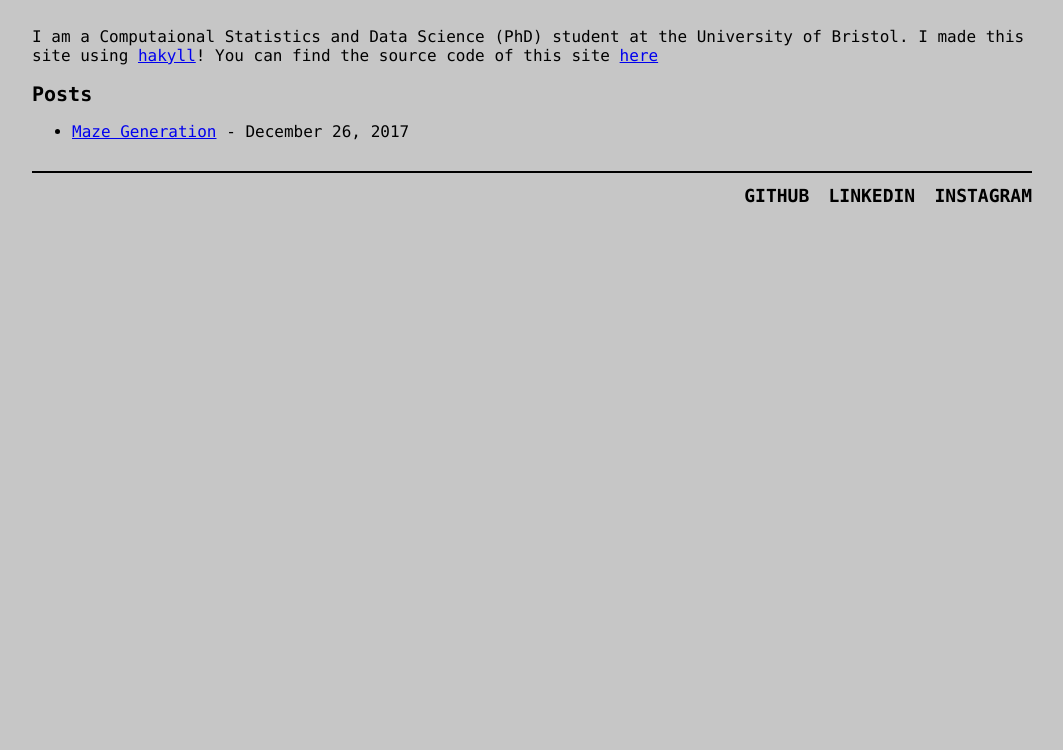
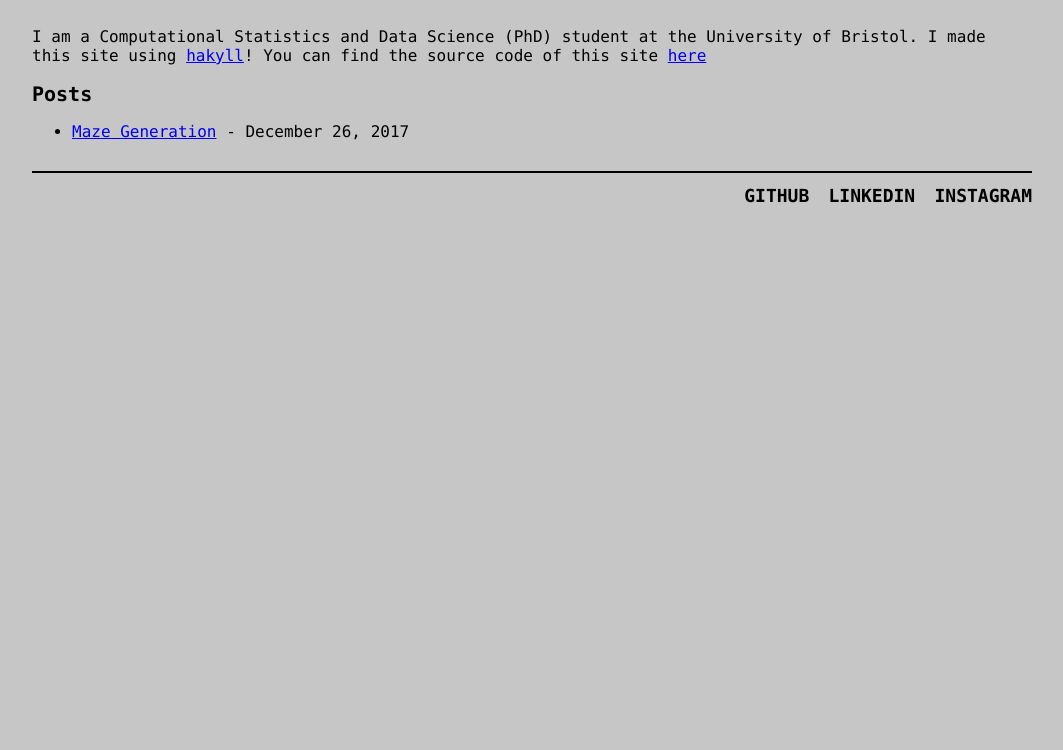
Before and after one commit to conornewton/conornewton.github.io, a plain HTML site: page index.html in a window 1280 px wide. Shown: the part 50-800 px from the top of the page, without its empty margins (108-1171 px from the left). Drawn offline with nearby package versions, Linux system fonts and the light colour scheme; some packages are replaced by stand-ins of ours.

Commit message:
fixed spelling mistake

```diff
--- a/index.html
+++ b/index.html
@@ -22,7 +22,7 @@
         </header>
 
         <main role="main">
-            <p>I am a Computaional Statistics and Data Science (PhD) student at the University of Bristol. I made this site using <a href="https://jaspervdj.be/hakyll/">hakyll</a>! You can find the source code of this site <a href="https://github.com/conornewton/conornewton.github.io/tree/develop"> here </a></p>
+            <p>I am a Computational Statistics and Data Science (PhD) student at the University of Bristol. I made this site using <a href="https://jaspervdj.be/hakyll/">hakyll</a>! You can find the source code of this site <a href="https://github.com/conornewton/conornewton.github.io/tree/develop"> here </a></p>
 
 <h2>Posts</h2>
 <ul>
```
